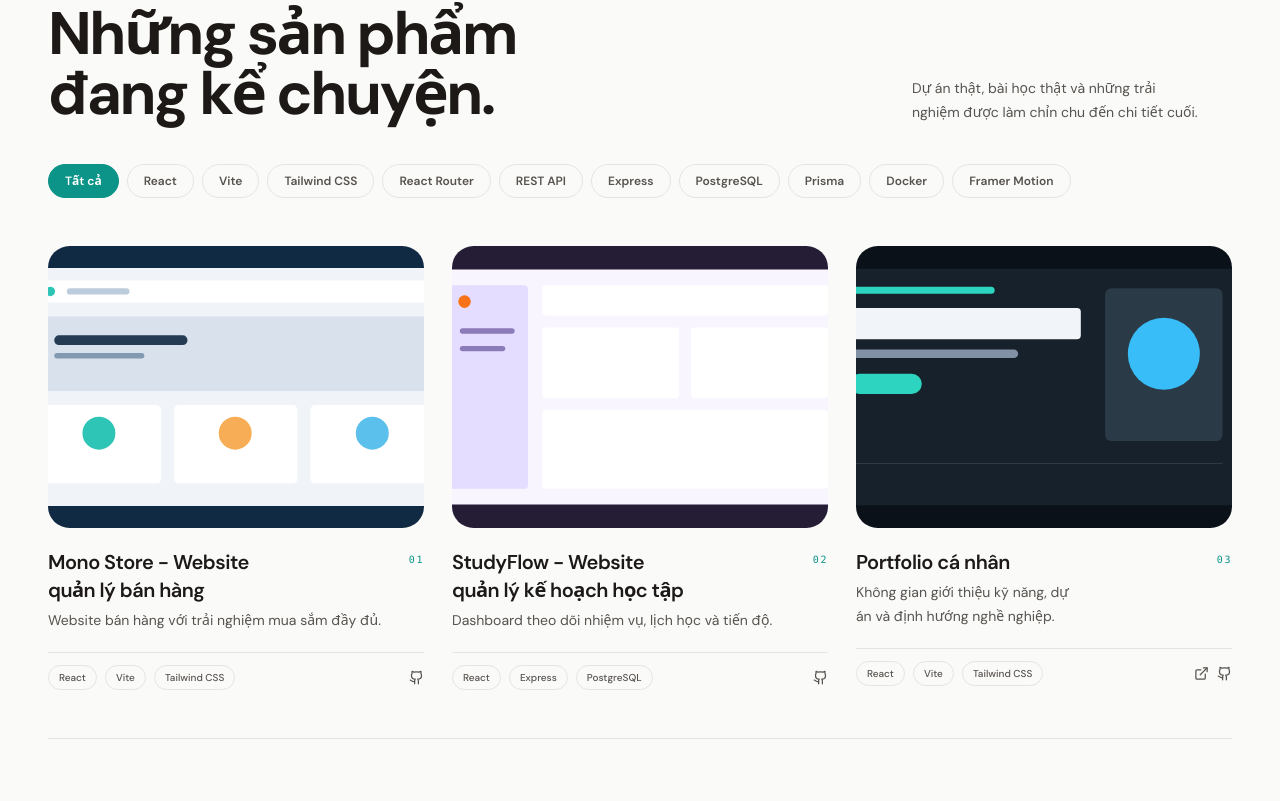
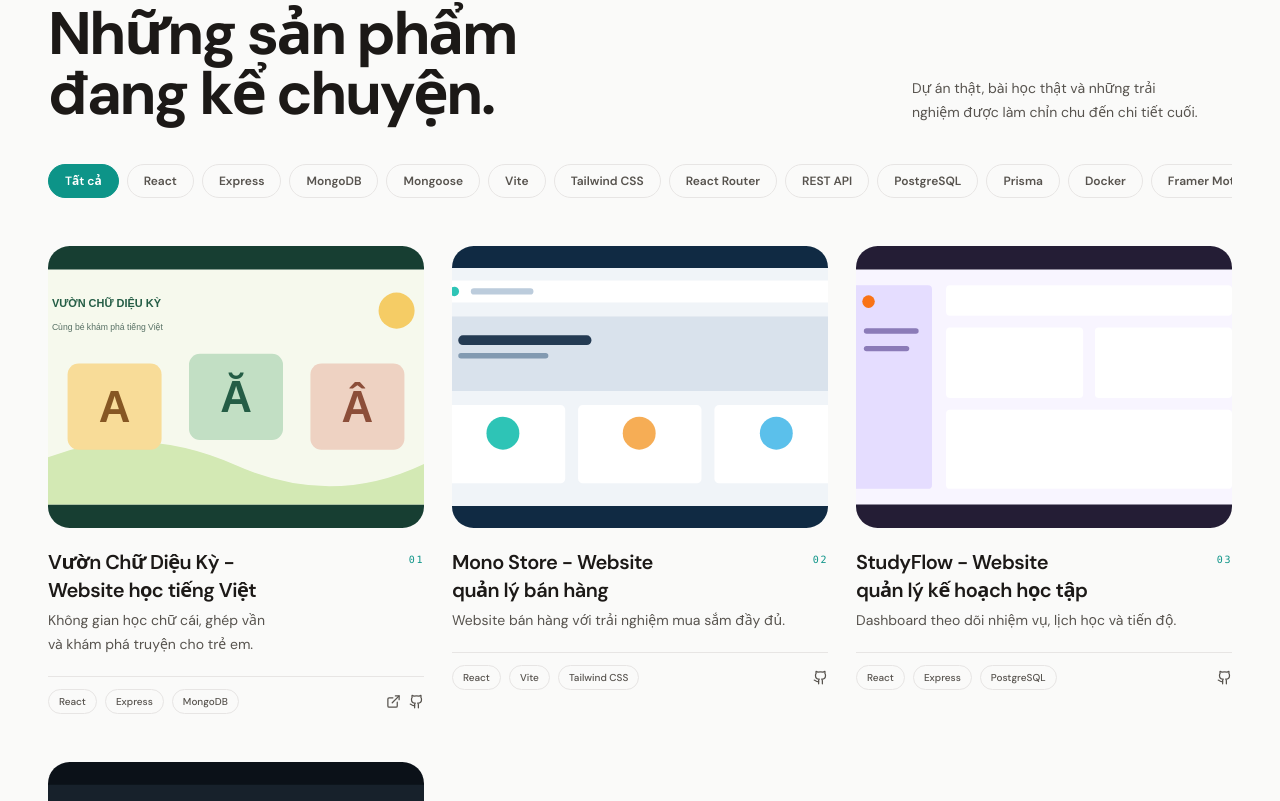
Before and after one commit to Yiben633/Portfolio_Ca_Nhan, a React (Vite) app: page / in a window 1280 px wide. Shown: the part 1177-1978 px from the top of the page. Built offline with nearby package versions, Linux system fonts and the light colour scheme; a web font is replaced by a local one.

Commit message:
Add Vuon Chu Cai project to portfolio

```diff
--- a/src/data/projects.ts
+++ b/src/data/projects.ts
@@ -1,6 +1,19 @@
 import type { Project } from '../types/portfolio'
 
 export const projects: Project[] = [
+  {
+    id: 'vuon-chu-cai',
+    title: 'Vườn Chữ Diệu Kỳ - Website học tiếng Việt',
+    shortDescription: 'Không gian học chữ cái, ghép vần và khám phá truyện cho trẻ em.',
+    description: 'Ứng dụng học tiếng Việt dành cho trẻ em, được xây dựng bằng React, Express và MongoDB/Mongoose. Dự án kết hợp học bảng chữ cái, ghép vần, truyện tương tác và đố vui, đồng thời cung cấp khu vực phụ huynh để theo dõi tiến độ học tập.',
+    image: '/projects/vuon-chu-cai-placeholder.svg',
+    screenshots: [],
+    tags: ['React', 'Express', 'MongoDB', 'Mongoose'],
+    features: ['Học 29 chữ cái tiếng Việt', 'Ghép vần và truyện tương tác', 'Đố vui và phần thưởng học tập', 'Theo dõi tiến độ cho phụ huynh'],
+    role: 'Full-stack Developer',
+    demoUrl: 'https://vuonchucai.vercel.app',
+    githubUrl: 'https://github.com/Yiben633/Vuon_Chu_Cai',
+  },
   {
     id: 'mono-store',
     title: 'Mono Store - Website quản lý bán hàng',
```
Also changed, not shown: public/projects/vuon-chu-cai-placeholder.svg (added).
